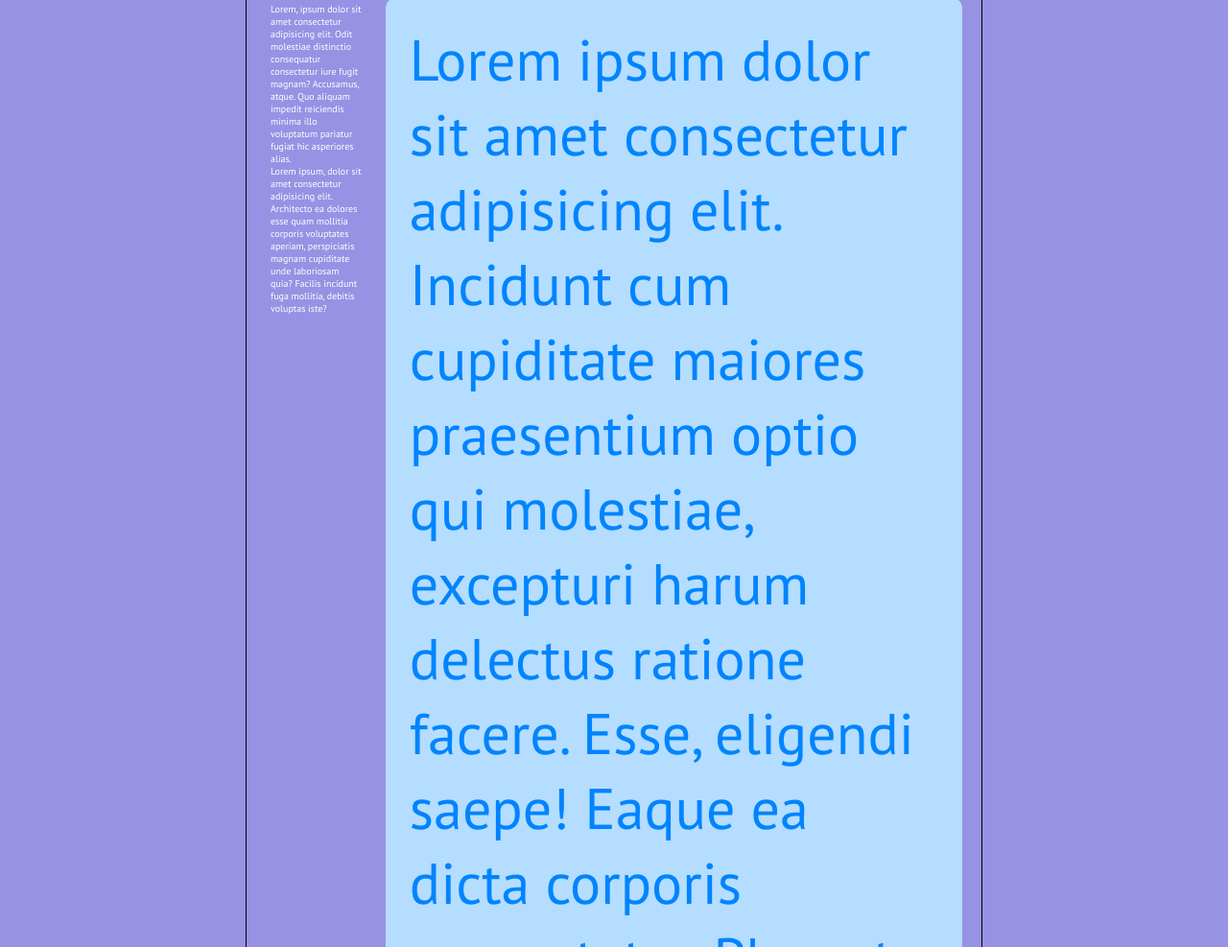
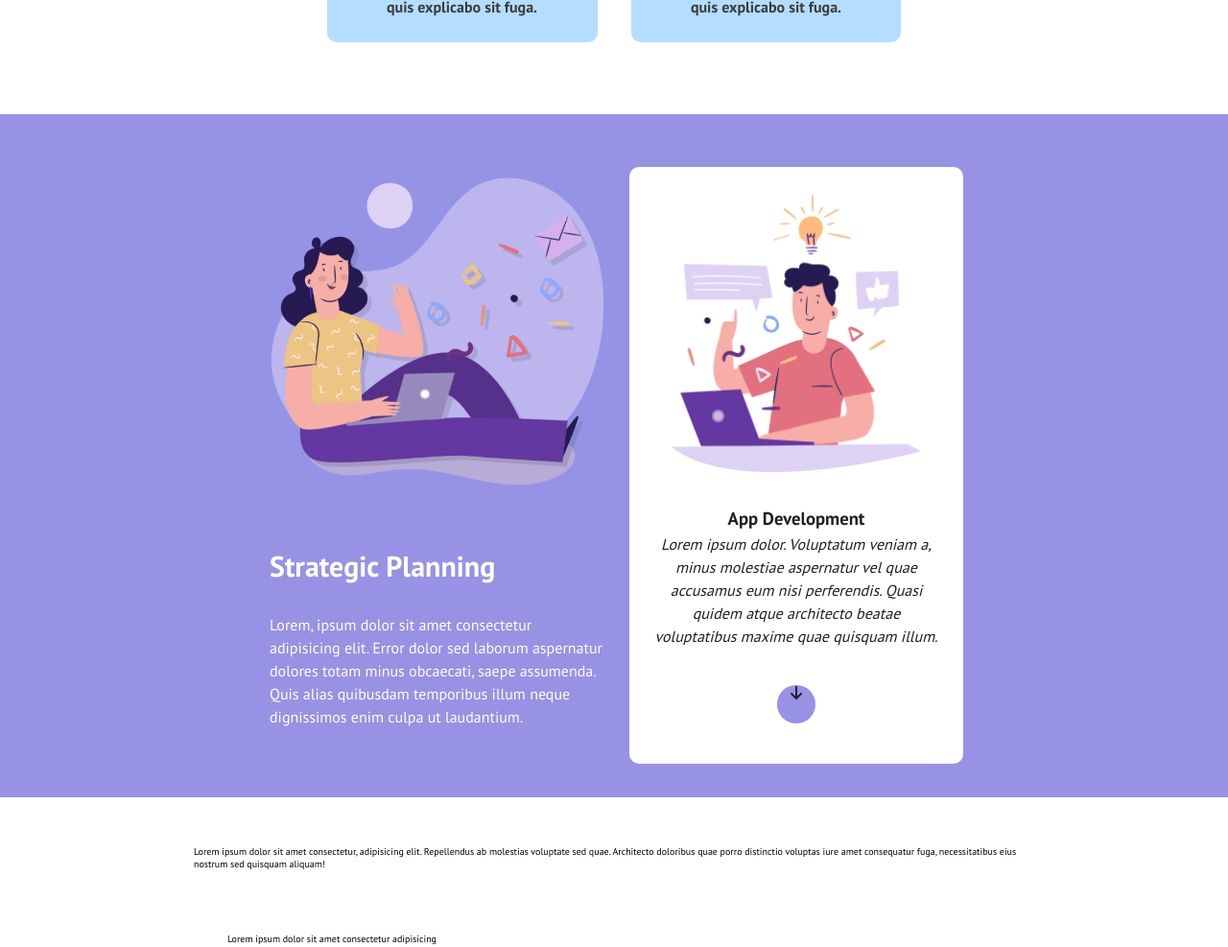
Before and after one commit to San-Moro/htmlcss-responsive-layout, a plain HTML site: page index.html in a window 1280 px wide. Shown: the part 1813-2800 px from the top of the page at 96% size. Drawn offline with Linux system fonts and the light colour scheme.

Commit message:
Done details of jumbo section

```diff
--- a/css/style.css
+++ b/css/style.css
@@ -62,15 +62,22 @@ a {
     color: inherit;
 }
 
+h2 {
+    font-size: 3rem;
+    margin: 1em 0;
+}
+
 /* Layout */
 .container {
     width: 100%;
-    padding: 0 1rem;
-    border: 1px solid black;
+    padding: 2.5em 1rem;
+}
+
+.cards {
+    margin: 4em 0 4em;
 }
 
 .card {
-    background-color: var(--primary-col-light);
     border-radius: 10px;
     padding: 2.5em;
     margin: 1em;
@@ -111,6 +118,10 @@ header .menu {
     padding-top: 2em;
 }
 
+#about .card {
+    background-color: var(--primary-col-light);
+}
+
 #about h3 {
     color: var(--primary-col);
     margin-bottom: 1em;
@@ -131,6 +142,29 @@ header .menu {
 
 #jumbo .planning {
     margin: 1.5em;
+}
+
+.image-planning {
+    margin-bottom: 6em;
+}
+
+#jumbo p {
+    font-size: 1.6rem;
+    line-height: 1.5em;
+    margin-bottom: 2em;
+}
+
+#jumbo .card {
+    background-color: white;
+    text-align: center;
+    line-height: 3em;
+}
+
+.text-card i {
+    background-color: var(--secondary-col);
+    width: 40px;
+    height: 40px;
+    border-radius: 50%;
 }
 
 #testimonials .container {
--- a/index.html
+++ b/index.html
@@ -133,20 +133,21 @@
 
                 <div class="planning">
                     <div class="image-planning">
-                        Lorem, ipsum dolor sit amet consectetur adipisicing elit. Odit molestiae distinctio consequatur consectetur iure fugit magnam? Accusamus, atque. Quo aliquam impedit reiciendis minima illo voluptatum pariatur fugiat hic asperiores alias.
+                        <img src="img/planning1.png" alt="">
                     </div>
                     <div class="text-planning">
-                        Lorem ipsum, dolor sit amet consectetur adipisicing elit. Architecto ea dolores esse quam mollitia corporis voluptates aperiam, perspiciatis magnam cupiditate unde laboriosam quia? Facilis incidunt fuga mollitia, debitis voluptas iste?
+                        <h2>Strategic Planning</h2>
+                        <p>Lorem, ipsum dolor sit amet consectetur adipisicing elit. Error dolor sed laborum aspernatur dolores totam minus obcaecati, saepe assumenda. Quis alias quibusdam temporibus illum neque dignissimos enim culpa ut laudantium.</p>
                     </div>
-
                 </div>
                 <div class="card">
-                    <div class="icon-card">
-                        Lorem ipsum dolor sit amet consectetur adipisicing elit. Incidunt cum cupiditate maiores praesentium optio qui molestiae, excepturi harum delectus ratione facere. Esse, eligendi saepe! Eaque ea dicta corporis consectetur. Placeat.
-
+                    <div class="image-card">
+                        <img src="img/planning2.png" alt="">
                     </div>
                     <div class="text-card">
-                        Lorem ipsum dolor sit amet consectetur adipisicing elit. Libero sunt eum molestiae ratione placeat! Iusto atque, at earum, consequatur nisi ut animi soluta nulla delectus perferendis quis explicabo sit fuga.
+                        <h3>App Development</h3>
+                        <p><em>Lorem ipsum dolor. Voluptatum veniam a, minus molestiae aspernatur vel quae accusamus eum nisi perferendis. Quasi quidem atque architecto beatae voluptatibus maxime quae quisquam illum.</em></p>
+                        <i class="fa-solid fa-arrow-down"></i>
                     </div>
                 </div>
             </div>
```
